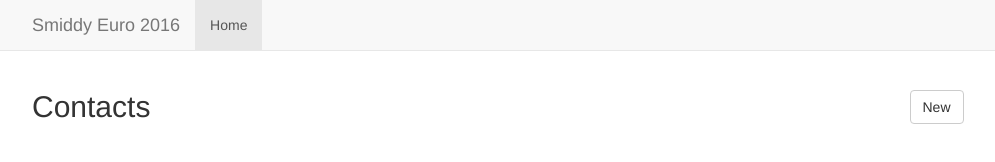
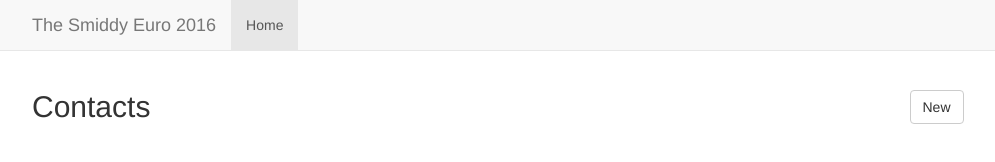
Before and after one commit to MarkJ68/euroapp, a website: page public/index.html in a window 1280 px wide. Shown: the whole page, without its empty margins (38-1033 px from the left). Drawn offline with nearby package versions, Linux system fonts and the light colour scheme; some packages are replaced by stand-ins of ours; no server answers.

Commit message:
Change index.html

```diff
--- a/public/index.html
+++ b/public/index.html
@@ -29,11 +29,12 @@
     <nav class="navbar navbar-default navbar-fixed-top">
       <div class="container">
         <div class="navbar-header">
-          <div class="navbar-brand" href="#/">Smiddy Euro 2016</div>
+          <div class="navbar-brand" href="#/">The Smiddy Euro 2016</div>
         </div>
         <div id="navbar" class="navbar-collapse collapse">
           <ul class="nav navbar-nav">
             <li class="active"><a href="#/">Home</a></li>
+
           </ul>
         </div>
       </div>
```
